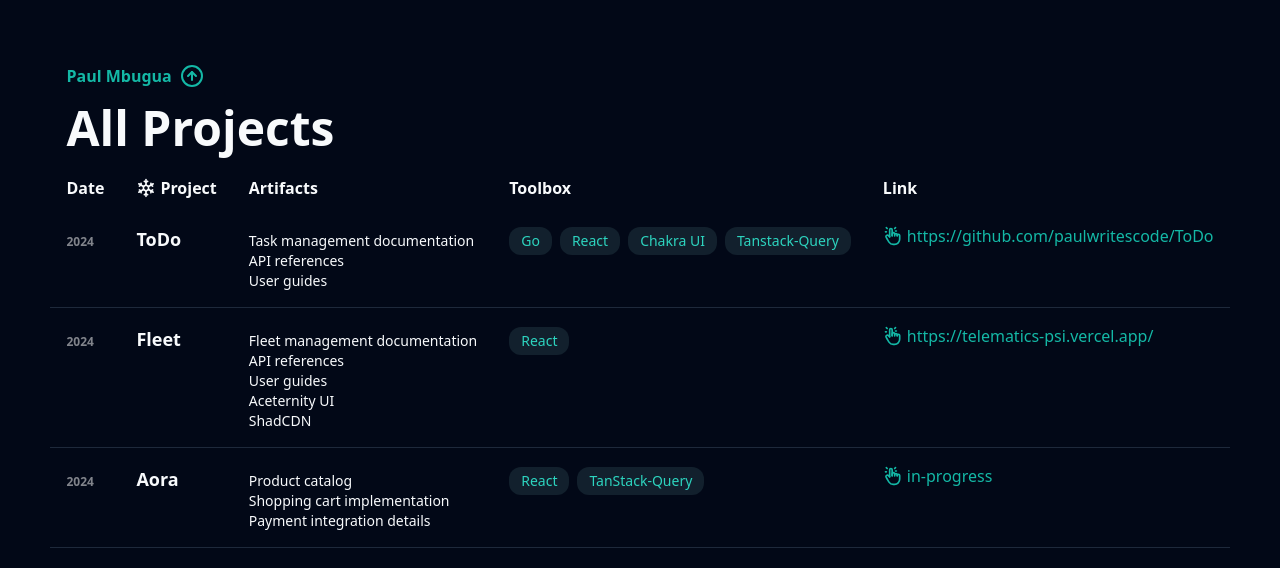
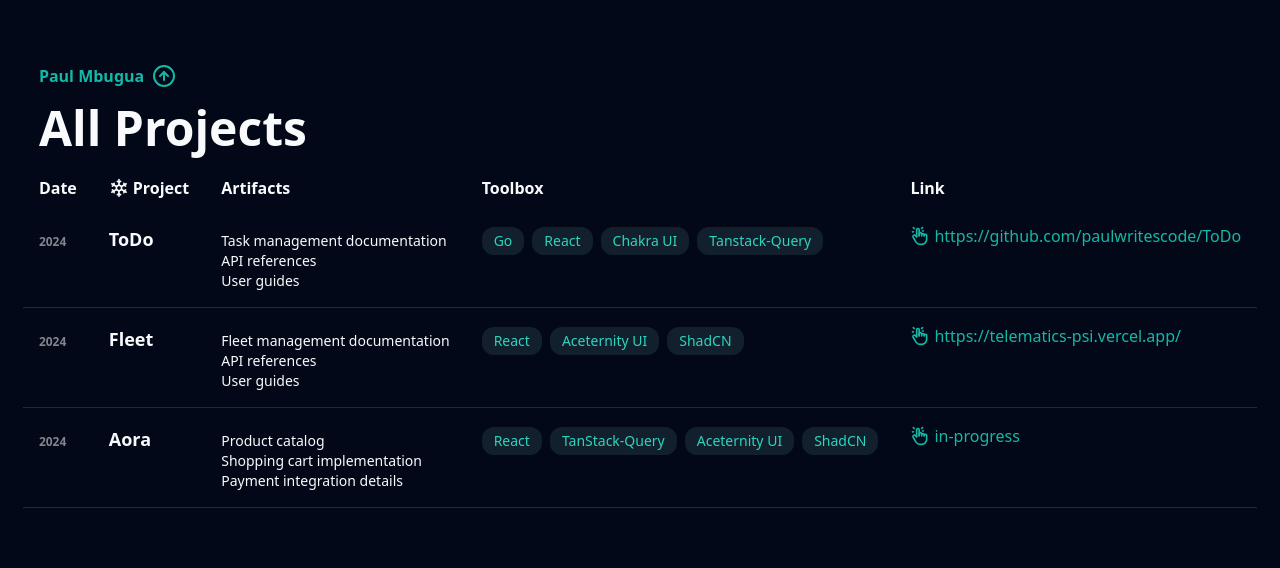
Before and after one commit to paulwritescode/portfolio-new, a React (Vite) app: page /archive in a window 1280 px wide. Shown: the top 568 px of the page. Built offline with nearby package versions, Linux system fonts and the light colour scheme.

Commit message:
🗃️ Projects
Updated my projects

```diff
--- a/src/data/Projects.ts
+++ b/src/data/Projects.ts
@@ -1,6 +1,6 @@
 export const projects = [
   {
-    id: 4,
+    id: 3,
     date: 2024,
     name: "ToDo",
     image: "todo.png",
@@ -15,7 +15,7 @@ export const projects = [
     url: "https://github.com/paulwritescode/ToDo",
   },
   {
-    id: 3,
+    id: 2,
     date: 2024,
     name: "Fleet",
     image:
@@ -25,16 +25,16 @@ export const projects = [
     artifacts: [
       "Fleet management documentation",
       "API references",
-      "User guides",
-      "Aceternity UI",
-      "ShadCDN",
+      "User guides"
     ],
 
-    stack: ["React", ],
+    stack: ["React",
+      "Aceternity UI",
+      "ShadCN", ],
     url: "https://telematics-psi.vercel.app/",
   },
   {
-    id: 2,
+    id: 1,
     date: 2024,
     name: "Aora",
     image:
@@ -47,7 +47,9 @@ export const projects = [
       "Payment integration details",
     ],
 
-    stack: ["React", "TanStack-Query"],
+    stack: ["React", "TanStack-Query",
+      "Aceternity UI",
+      "ShadCN", ],
     url: "in-progress",
   },
 
```
